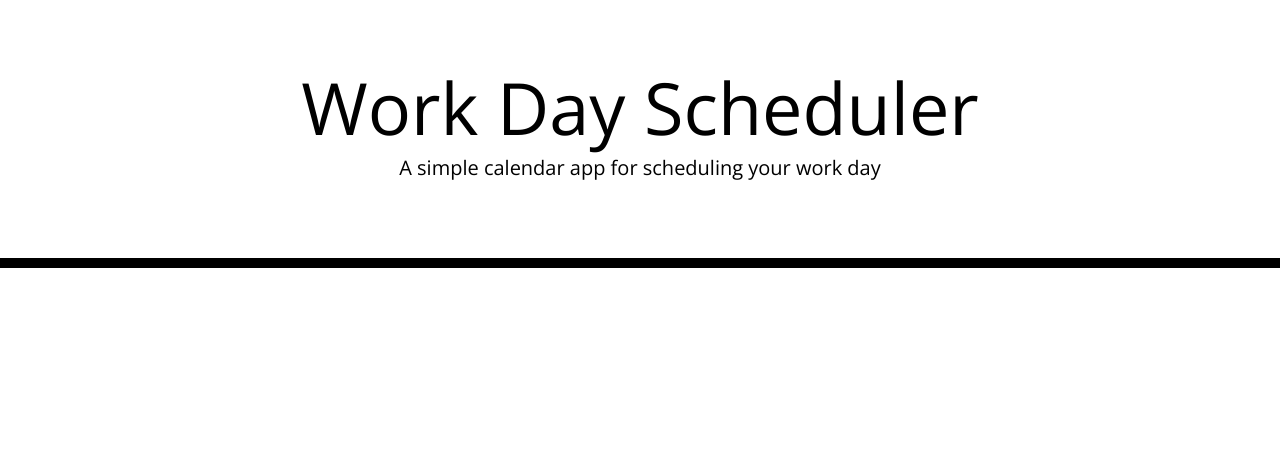
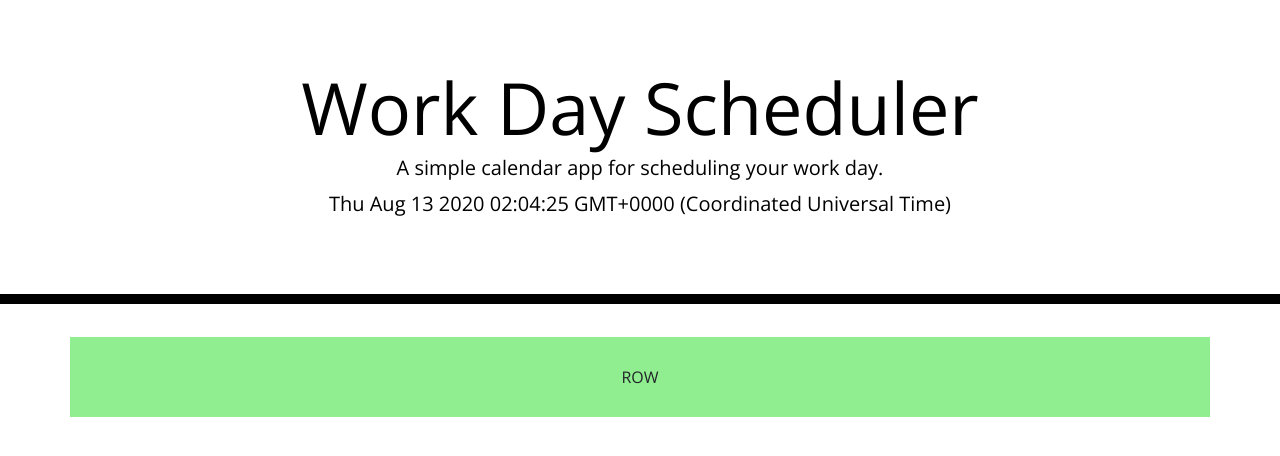
Before and after one commit to dannyhoover/Calendar, a plain HTML site: page 02-Homework/Develop/index.html in a window 1280 px wide. Drawn offline with nearby package versions, Linux system fonts and the light colour scheme.

Commit message:
Date pull and print to top of page, start of row styling

```diff
--- a/02-Homework/Develop/index.html
+++ b/02-Homework/Develop/index.html
@@ -25,14 +25,19 @@
   <body>
     <header class="jumbotron">
       <h1 class="display-3">Work Day Scheduler</h1>
-      <p class="lead">A simple calendar app for scheduling your work day</p>
+      <p class="lead">A simple calendar app for scheduling your work day.</p>
       <p id="currentDay" class="lead"></p>
     </header>
     <div class="container">
-      <!-- Timeblocks go here -->
+      <div class="row">
+        <div class="col-md-12">
+          <div id="target-row" class="hourRow">ROW</div>
+        </div>
+      </div>
     </div>
 
     <script src="https://code.jquery.com/jquery-3.4.1.min.js"></script>
     <script src="https://cdnjs.cloudflare.com/ajax/libs/moment.js/2.24.0/moment.min.js"></script>
+    <script src="script.js"></script>
   </body>
 </html>
--- /dev/null
+++ b/02-Homework/Develop/script.js
@@ -0,0 +1,15 @@
+// rows for hours in the day
+var hourRowDisplay = document.querySelector("#target-row");
+
+var hoursList = [];
+
+// pull current date and put on the screen
+var date = new Date();
+let dateDisplay = document.querySelector("#currentDay");
+function displayDate() {
+    dateDisplay.textContent = date;
+}
+displayDate();
+
+// notation of current hour on calendar
+var hourBar = date.getHours();
--- a/02-Homework/Develop/style.css
+++ b/02-Homework/Develop/style.css
@@ -69,3 +69,8 @@ textarea{
   font-size: 20px;
   transition: all .3s ease-in-out;
 }
+
+.col-md-12 {
+  text-align: center;
+  background-color: lightgreen;
+}
```
